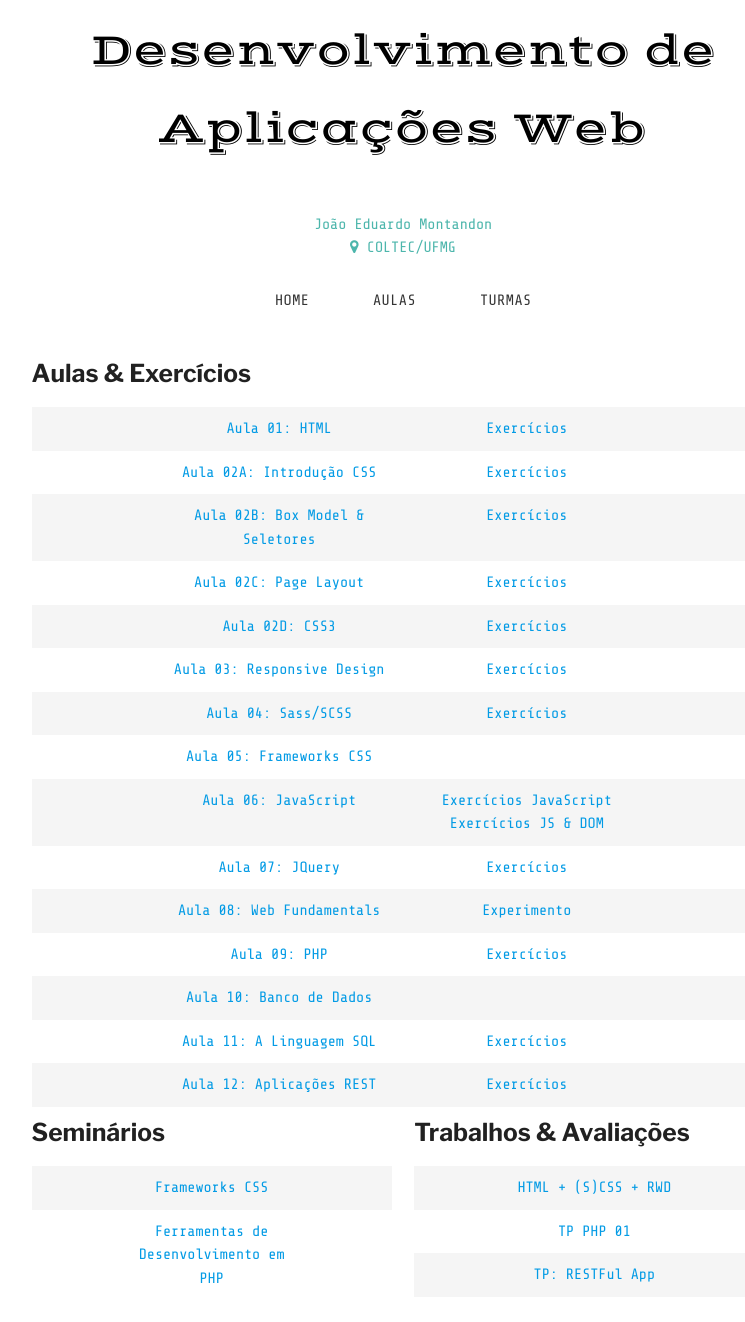
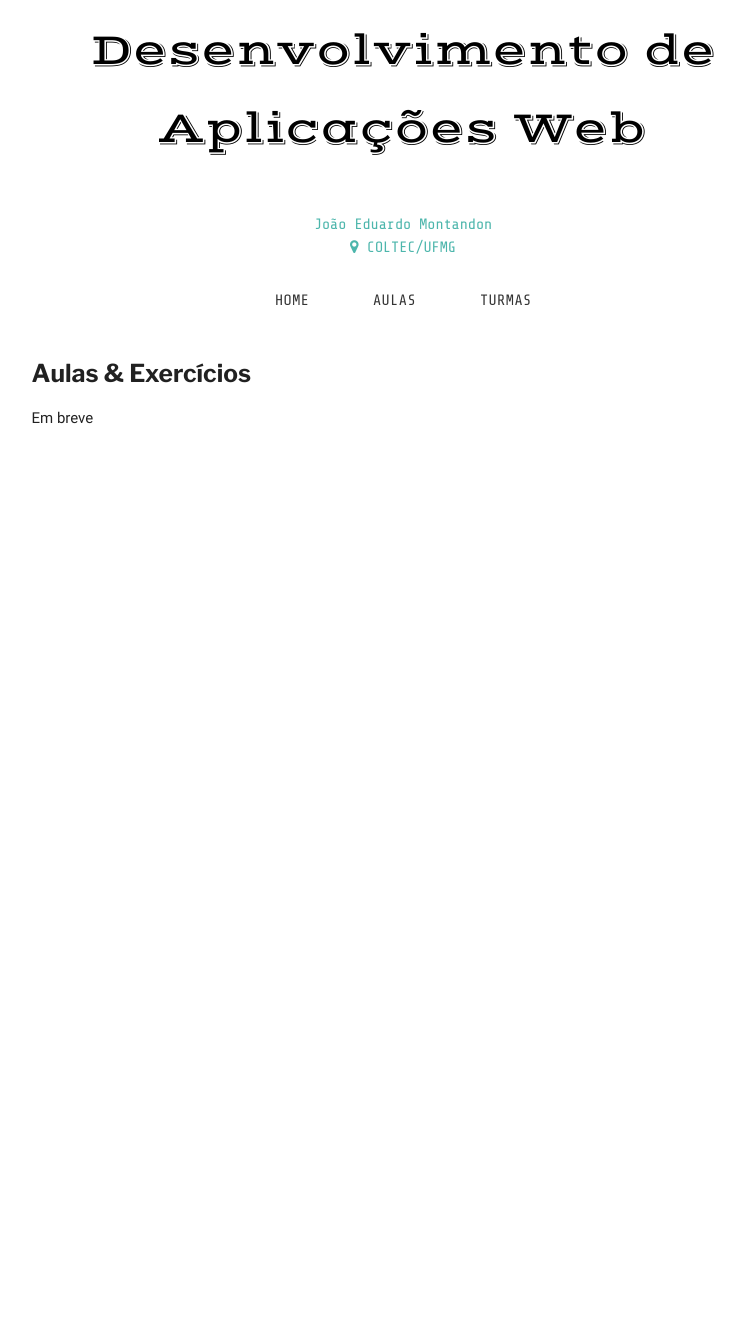
Before and after one commit to COLTEC-DAW/coltec-daw.github.io, a Jekyll site: the page built from classes.html, in a window 1280 px wide and 1400 px high, scrolled down 84 px. Shown: the top 1322 px of the window, without its empty margins (237-982 px from the left). Built offline with Jekyll 4.4.1, drawn with Linux system fonts in a browser that asks for light colours; some web fonts are replaced; after the commit the page ends 900 px from its top, so only the background shows below that.

Commit message:
Updated course information for 2018

```diff
--- a/classes.html
+++ b/classes.html
@@ -4,93 +4,4 @@ layout: default
 
 <h5>Aulas & Exercícios</h5>
 
-<div class="stripped">
-    <div class="row">
-        <div class="col m4 s6 offset-m2"><a href="https://coltec-daw.github.io/Aula-01-HTML/">Aula 01: HTML</a></div>
-        <div class="col m4"><a href="https://github.com/COLTEC-DAW/E01-HTML">Exercícios</a></div>
-    </div>
-    <div class="row">
-        <div class="col m4 s6 offset-m2"><a href="https://coltec-daw.github.io/Aula-02-CSS#css">Aula 02A: Introdução CSS</a></div>
-        <div class="col m4 s6"><a href="https://github.com/COLTEC-DAW/E02-CSS">Exercícios</a></div>
-    </div>
-    <div class="row">
-        <div class="col m4 s6 offset-m2"><a href="https://coltec-daw.github.io/Aula-02-CSS/#boxModel">Aula 02B: Box Model & Seletores</a></div>
-        <div class="col m4 s6"><a href="https://github.com/COLTEC-DAW/E02-CSS">Exercícios</a></div>
-    </div>
-    <div class="row">
-        <div class="col m4 s6 offset-m2"><a href="https://coltec-daw.github.io/Aula-02-CSS/#pageLayout">Aula 02C: Page Layout</a></div>
-        <div class="col m4 s6"><a href="https://github.com/COLTEC-DAW/E03-Galeria-de-imagens">Exercícios</a></div>
-    </div>
-    <div class="row">
-        <div class="col m4 s6 offset-m2"><a href="https://coltec-daw.github.io/Aula-02-CSS/#css3">Aula 02D: CSS3</a></div>
-        <div class="col m4 s6"><a href="https://github.com/COLTEC-DAW/E03-Galeria-de-imagens">Exercícios</a></div>
-    </div>
-    <div class="row">
-        <div class="col m4 s6 offset-m2"><a href="https://coltec-daw.github.io/Aula-03-Responsive-Design">Aula 03: Responsive Design</a></div>
-        <div class="col m4 s6"><a href="https://github.com/COLTEC-DAW/E03-Galeria-de-imagens">Exercícios</a></div>
-    </div>
-    <div class="row">
-        <div class="col m4 s6 offset-m2"><a href="https://coltec-daw.github.io/Aula-04-SCSS">Aula 04: Sass/SCSS</a></div>
-        <div class="col m4 s6"><a href="https://github.com/COLTEC-DAW/E03-Galeria-de-imagens">Exercícios</a></div>
-    </div>
-    <div class="row">
-        <div class="col m4 s6 offset-m2"><a href="https://coltec-daw.github.io/Aula-05-Frameworks-CSS/">Aula 05: Frameworks CSS</a></div>
-    </div>
-    <div class="row">
-        <div class="col m4 s6 offset-m2"><a href="https://coltec-daw.github.io/Aula-06-JavaScript">Aula 06: JavaScript</a></div>
-        <div class="col m4 s6"><a href="https://github.com/COLTEC-DAW/E05-JavaScript">Exercícios JavaScript</a> <a href="https://github.com/COLTEC-DAW/E06-JavaScript-DOM">Exercícios JS & DOM</a></div>
-    </div>
-    <div class="row">
-        <div class="col m4 s6 offset-m2"><a href="https://coltec-daw.github.io/Aula-07-JQuery">Aula 07: JQuery</a></div>
-        <div class="col m4 s6"><a href="https://github.com/COLTEC-DAW/E07-JQuery">Exercícios</a></div>
-    </div>
-    <div class="row">
-        <div class="col m4 s6 offset-m2"><a href="https://coltec-daw.github.io/Aula-08-Fundamentos-Web/">Aula 08: Web Fundamentals</a></div>
-        <div class="col m4 s6"><a href="https://goo.gl/forms/TErw00Ylp3rmMJes2">Experimento</a></div>
-    </div>
-    <div class="row">
-        <div class="col m4 s6 offset-m2"><a href="https://coltec-daw.github.io/Aula-09-PHP/">Aula 09: PHP</a></div>
-        <div class="col m4 s6"><a href="https://github.com/COLTEC-DAW/E09-Show-do-Bilhao">Exercícios</a></div>
-    </div>
-    <div class="row">
-        <div class="col m4 s6 offset-m2"><a href="https://coltec-daw.github.io/Aula-10-Banco-de-Dados/">Aula 10: Banco de Dados</a></div>
-        <!-- <div class="col m4 s6"><a href="#">Exercícios</a></div> -->
-    </div>
-    <div class="row">
-        <div class="col m4 s6 offset-m2"><a href="https://jemaf.gitbooks.io/daw/">Aula 11: A Linguagem SQL</a></div>
-         <div class="col m4 s6"><a href="https://github.com/COLTEC-DAW/E10-Banco-de-Dados">Exercícios</a></div>
-    </div>
-    <div class="row">
-        <div class="col m4 s6 offset-m2"><a href="https://github.com/COLTEC-DAW/Aula-12-Aplicacoes-REST">Aula 12: Aplicações REST</a></div>
-         <div class="col m4 s6"><a href="https://github.com/COLTEC-DAW/E11-AngularJS">Exercícios</a></div>
-    </div>
-</div>
-
-
-<div class="row">
-    <div class="col s6">
-        <h5>Seminários</h5>
-        <div class="stripped">
-            <div class="row">
-                <div class="col s6 offset-s3"><a href="https://github.com/COLTEC-DAW/Seminarios-Frameworks-CSS">Frameworks CSS</a></div>
-            </div>
-            <div class="row">
-                <div class="col s6 offset-s3"><a href="https://github.com/coltec-daw/Seminarios-PHP-Tools">Ferramentas de Desenvolvimento em PHP</a></div>
-            </div>
-        </div>
-    </div>
-    <div class="col s6">
-        <h5>Trabalhos & Avaliações</h5>
-        <div class="stripped">
-            <div class="row">
-                <div class="col s6 offset-s3"><a href="https://github.com/COLTEC-DAW/Prova-HTML-SCSS-RWD">HTML + (S)CSS + RWD</a></div>
-            </div>
-            <div class="row">
-                <div class="col s6 offset-s3"><a href="https://github.com/COLTEC-DAW/TP-PHP">TP PHP 01</a></div>
-            </div>
-            <div class="row">
-                <div class="col s6 offset-s3"><a href="https://github.com/COLTEC-DAW/TP-RESTFul-App">TP: RESTFul App</a></div>
-            </div>
-        </div>
-    </div>
-</div>
+<p>Em breve</p>
--- a/index.html
+++ b/index.html
@@ -26,7 +26,7 @@ layout: default
 
 <h5 id="toc_6">Material</h5>
 
-<p>O material será compartilhado pode ser consultado diretamente nos repositórios <a href="http://github.com/coltec-daw">GitHub</a> da disciplina. Nos repositórios você encontrará recursos como slides, exercícios, <a href="2017_cronograma.pdf">cronogramas</a>, etc.</p>
+<p>O material será compartilhado pode ser consultado diretamente nos repositórios <a href="http://github.com/coltec-daw">GitHub</a> da disciplina. Nos repositórios você encontrará recursos como slides, exercícios, <a href="pdf/cronograma.pdf">cronogramas</a>, etc.</p>
 
 <h5 id="toc_7">Avaliações</h5>
 
@@ -50,9 +50,9 @@ layout: default
   <li>Fazer o fork do repositório do exercício/trabalho.</li>
   <li>Fazer o clone do repositório na sua máquina.</li>
   <li>Realizar as implementações necessárias.
-    <ol>
+    <ul>
       <li>Lembre-se de fazer o commit das suas mudanças a medida em que completar o exercício.</li>
-    </ol>
+    </ul>
   </li>
   <li>Verificar que você fez os commits de seu exercício.</li>
   <li>Fazer o push/sync para seu repositório do GitHub.</li>
```
Also changed, not shown: students.html (+5 -2 lines), README.md, 3 other files.
